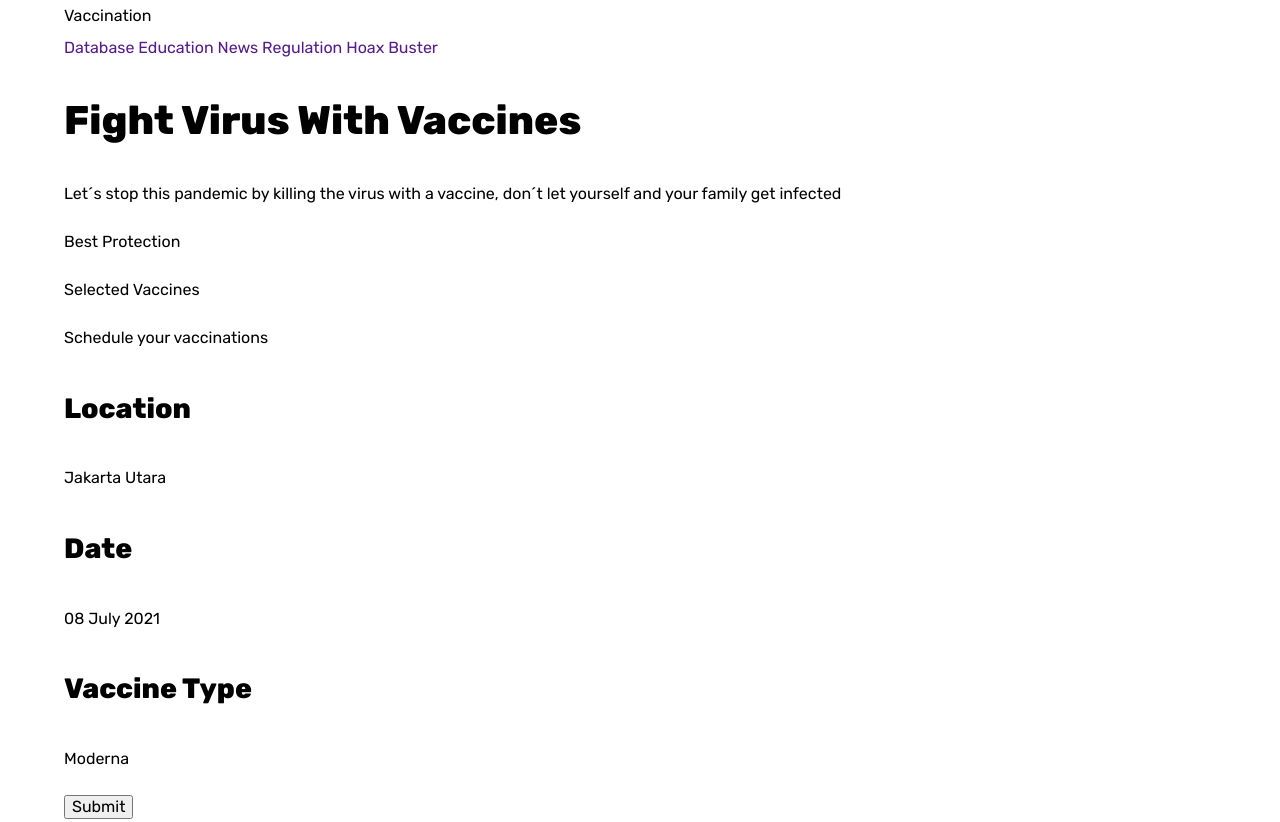
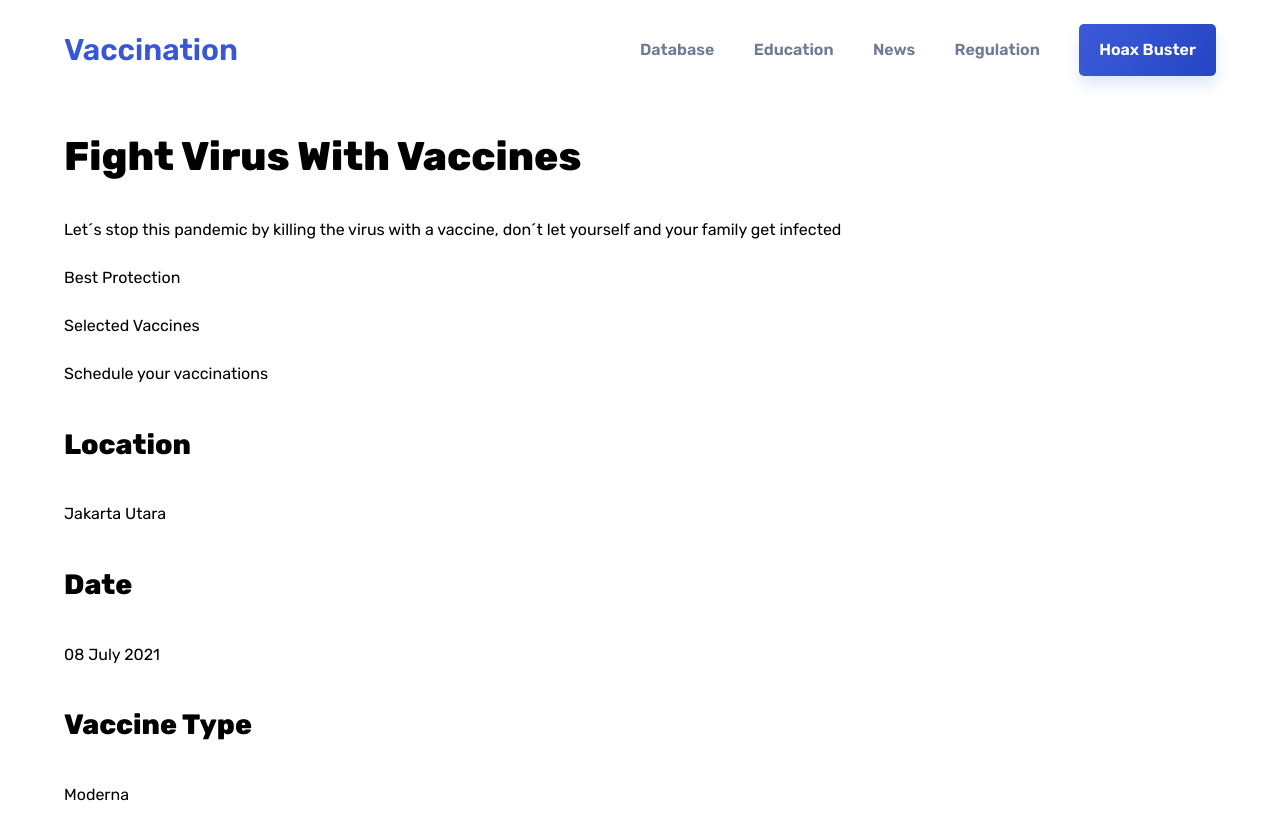
Before and after one commit to germandcb/vaccination, a plain HTML site: page index.html in a window 1280 px wide. Shown: the top 822 px of the page. Drawn offline with Linux system fonts and the light colour scheme.

```diff
--- /dev/null
+++ b/assets/css/header/header-menu.css
@@ -0,0 +1,20 @@
+/* header menu */
+.header__menu {
+    align-items: center;
+    display: flex;
+    justify-content: space-between;
+    width: 50%;
+}
+
+/* header menu link*/
+.header__menu_link {
+    color: var(--third-color);
+    font-size: 1.6rem;
+    font-weight: 600;
+}
+
+.header__menu_link:hover {color: var(--second-color);}
+
+/* header menu link activo*/
+.header__menu_link--activo {color: var(--white);}
+.header__menu_link--activo:hover {color: var(--white);}
--- /dev/null
+++ b/assets/css/header/header.css
@@ -0,0 +1,20 @@
+/* header */
+.header {background-color: var(--background-header);}
+
+/* header background */
+.header__back {}
+/* header main */
+.header__main {
+    align-items: center;
+    display: flex;
+    padding: 2rem 0;
+    justify-content: space-between;
+}
+
+/* header logo txt */
+
+.header__logo__txt {
+    color: var(--first-color);
+    font-size: 3rem;
+    font-weight: 600;
+}
--- a/assets/css/style.css
+++ b/assets/css/style.css
@@ -8,7 +8,10 @@
     --btn-1-color: #2545C3;
     --btn-2-color: #3B5BD9;
 
+    --white: #FFFFFF;
+
     --shadow: #DDE8F9;
+    --background-header: #ffffffc4;
     --background-footer: #EEF3FF;
     --background-item: #F1F5FF;
 }
@@ -65,3 +68,10 @@ img {
 .centrar-texto {
     text-align: center;
 }
+.btn {
+    color: white;
+    padding: 1rem 2rem;
+    border-radius: 0.5rem;
+    background: linear-gradient(120deg, var(--btn-2-color) 0%, var(--btn-1-color) 100%);
+    box-shadow: 0px 9px 15px 0px var(--shadow);
+}
--- a/index.html
+++ b/index.html
@@ -10,18 +10,23 @@
     <link href="https://fonts.googleapis.com/css2?family=Noto+Sans+Mono:wght@200;400;600;800&family=Rubik:wght@300;400;500;600;800&display=swap" rel="stylesheet">
     <link rel="stylesheet" href="./assets/css/normalize.css">
     <link rel="stylesheet" href="./assets/css/style.css">
+    <link rel="stylesheet" href="./assets/css/header/header.css">
+    <link rel="stylesheet" href="./assets/css/header/header-menu.css">
 </head>
 <body>
     <header class="header">
+        <div class="header__back">
             <div class="header__main contenedor">
-        <span class="header__logo__txt">Vaccination</span>
+                <a href="./index.html" class="header__logo__txt"><span>Vaccination</span></a>
                 <nav class="header__menu">
                     <a href="" class="header__menu_link">Database</a>
                     <a href="" class="header__menu_link">Education</a>
                     <a href="" class="header__menu_link">News</a>
                     <a href="" class="header__menu_link">Regulation</a>
-            <a href="" class="header__menu_link">Hoax Buster</a>
+                    <a href="" class="header__menu_link header__menu_link--activo btn">Hoax Buster</a>
                 </nav>
+            </div>
+        </div>
     </header>
 
     <main class="main">
```
Lines whose indentation alone changed are shown as unchanged.
